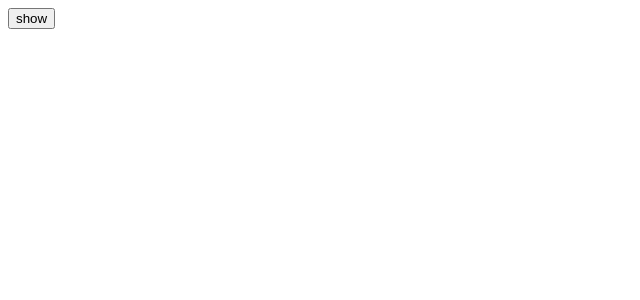
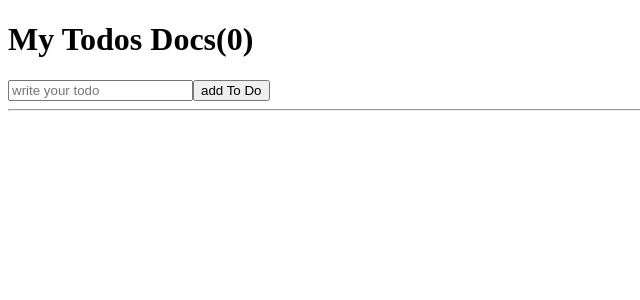
Before and after one commit to yurim-hgr/reactjs_movie, a React (Create React App) app: page / in a window 1280 px wide. Shown: the top 300 px of the page, without its empty margins (0-640 px from the left). Built offline with nearby package versions, Linux system fonts and the light colour scheme.

Commit message:
todo list

```diff
--- a/src/App.js
+++ b/src/App.js
@@ -1,25 +1,38 @@
 import { useEffect, useState } from "react";
 
 
-function Hello () {
-
-  useEffect(() => {
-    console.log("created")
-    return () => console.log("des")
-    }, []);
-  return <h1>hihihi</h1>
-}
 
 function App() {
 
-  const [showing, setShowing] = useState(false);
-  const onclick = () => {
-    setShowing((prev) => !prev);
-  };
+  const [todo , setTodo] = useState("");
+  const [todos , setTodos ] = useState([]);
+  const onchange = (event) => {
+    setTodo(event.target.value);
+  }
+
+  const onsubmit = (e) => {
+    e.preventDefault();
+    if (todo === ""){
+      return;
+    }
+    setTodo("");
+    setTodos((currentArray) => [todo , ...currentArray]);
+    console.log(todos);
+
+  }
   return (
     <div>
-      {showing ?  <Hello /> : null}
-      <button onClick={onclick}>{showing? "hide" : "show"}</button>
+      <h1>My Todos Docs({todos.length})</h1>
+      <form onSubmit={onsubmit}>
+      <input onChange={onchange} value={todo} type="text" placeholder= "write your todo"></input>
+      <button>add To Do</button>
+      </form>
+      < hr/>
+      <ul>
+        {todos.map((item , index) => (
+          <li key={index}>{item}</li>
+        ))}
+      </ul>
     </div>
   );
 }
```
